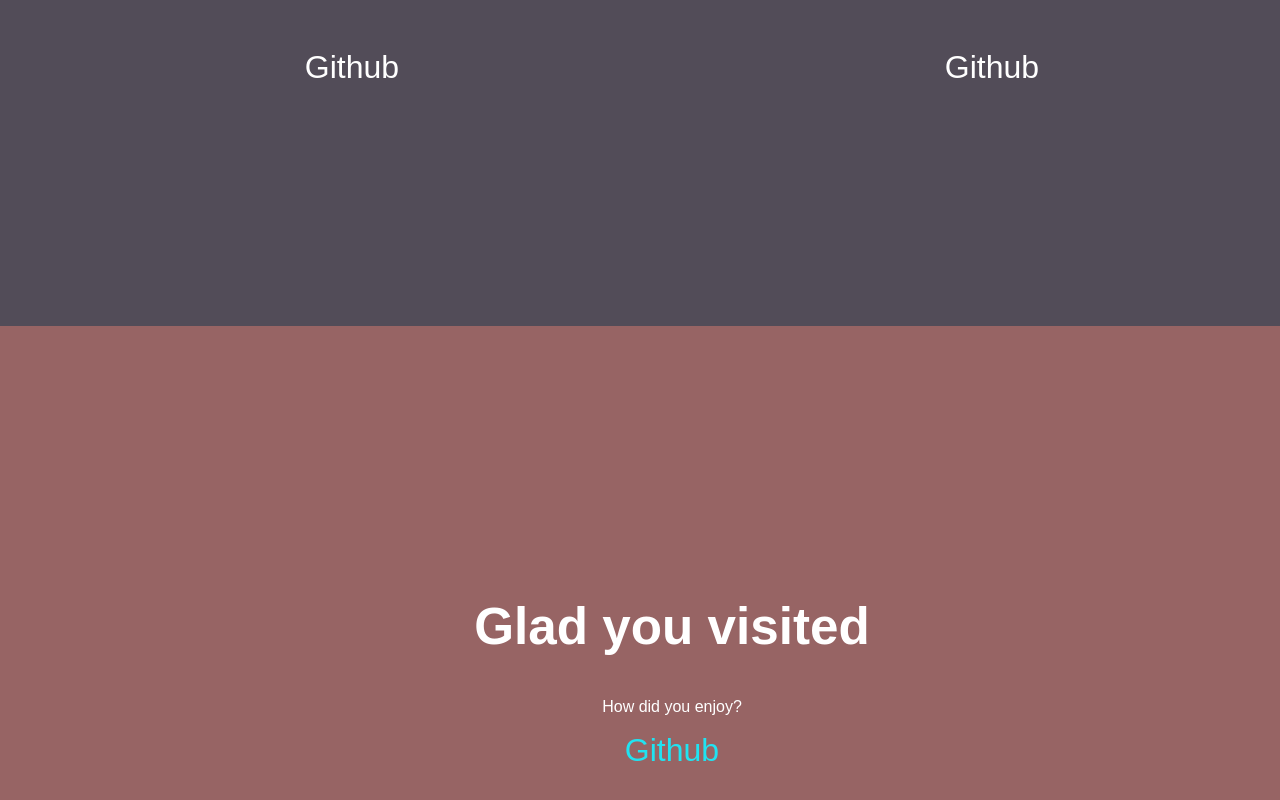
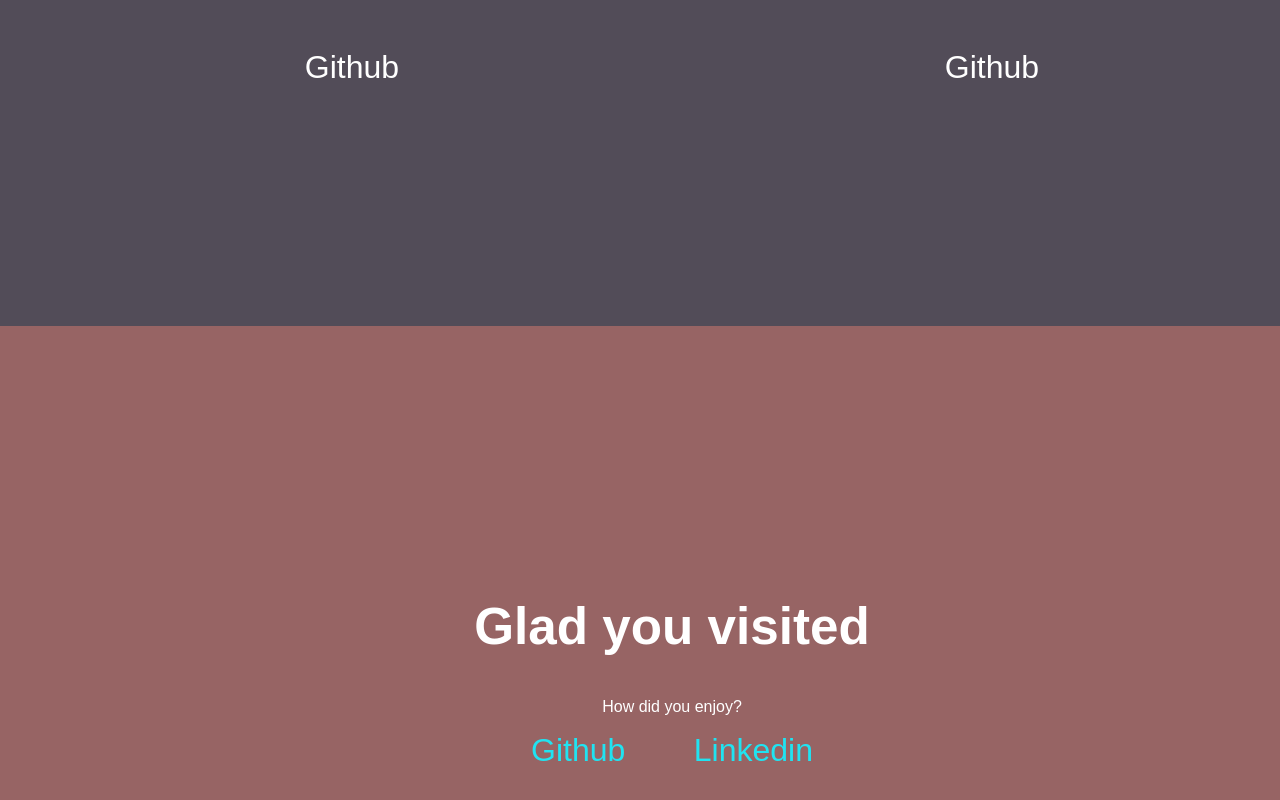
Before and after one commit to reshon17/reshon17.github.io, a plain HTML site: page index.html in a window 1280 px wide. Shown: the part 1495-2295 px from the top of the page. Drawn offline with Linux system fonts and the light colour scheme.

Commit message:
added links

```diff
--- a/index.html
+++ b/index.html
@@ -61,6 +61,10 @@
                 <a href=""
             id="profile-link"
             target="gh repo clone reshon17/reshon17.github.io">Github</a>
+
+                <a href=""
+            id="profile-link"
+            target="https://www.linkedin.com/in/reshop-nepal-4b2737279/">Linkedin</a>
             </div>
         </section>
 
```
